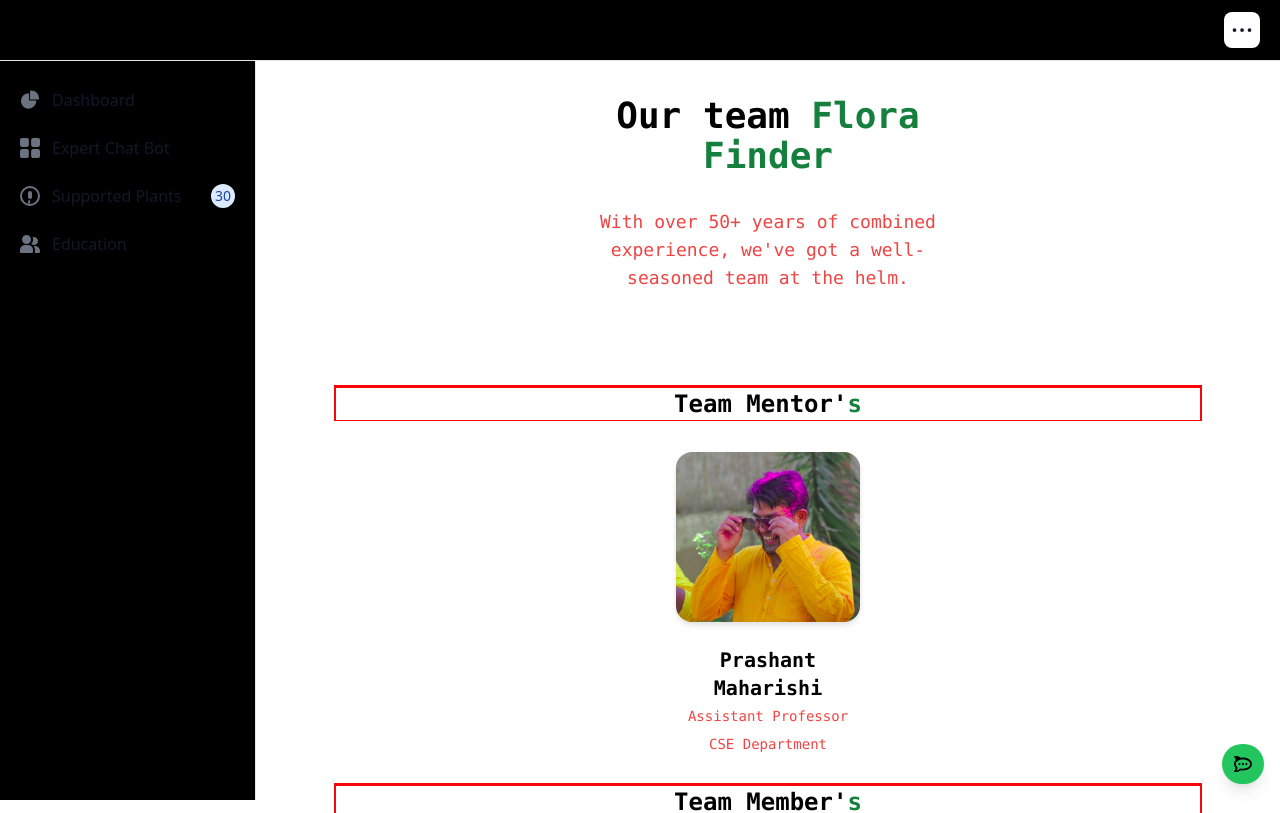
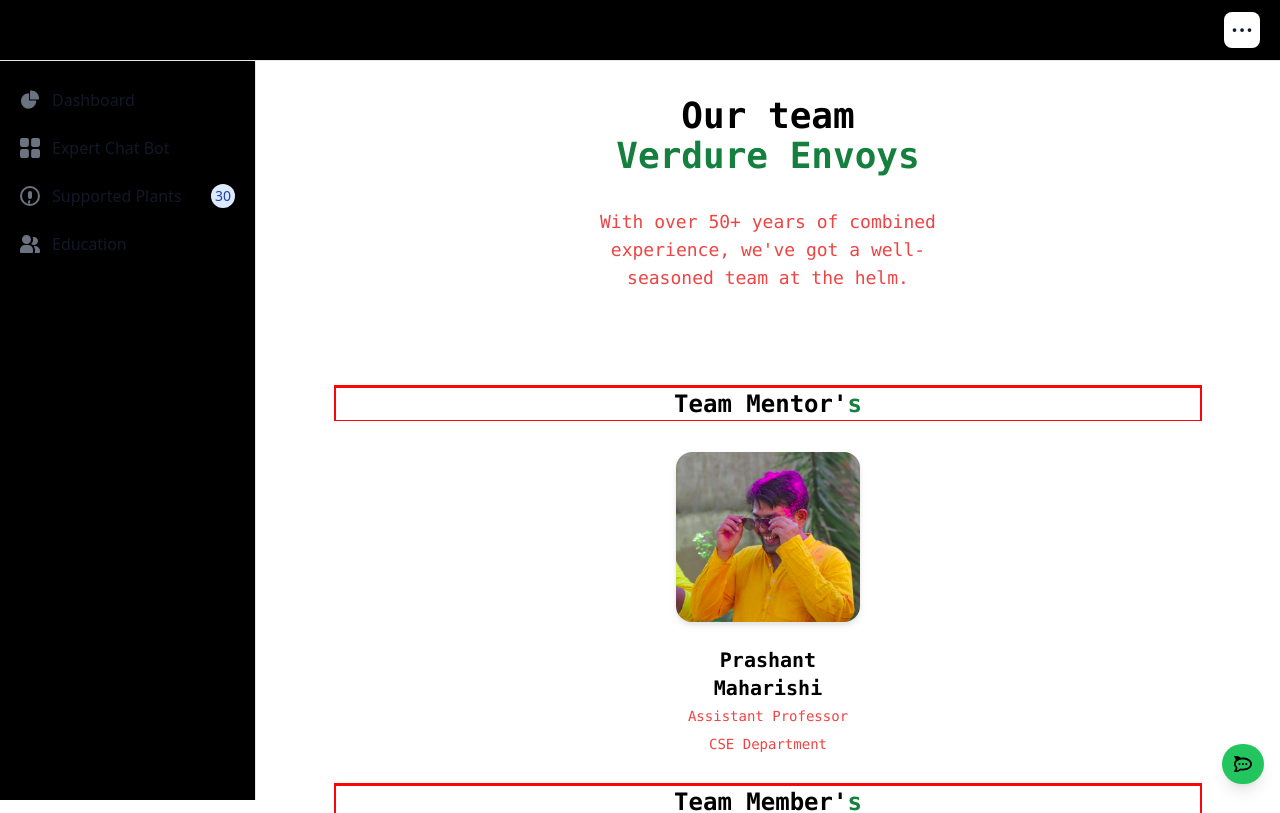
Before and after one commit to anurag629/BotaniScan, a Next.js app: page /ourteam in a window 1280 px wide. Shown: the top 813 px of the page. Built offline with nearby package versions, Linux system fonts and the light colour scheme.

Commit message:
updated-ui

```diff
--- a/components/team/MainTeam.tsx
+++ b/components/team/MainTeam.tsx
@@ -9,7 +9,7 @@ const MainContent: React.FC = () => {
         <div className="flex flex-wrap justify-center text-center mb-24 mt-24">
         <div className="w-full lg:w-6/12 px-4">
           <h1 className="text-white-900 text-4xl font-bold mb-8">
-            Our team <b className='text-green-700 '>Flora Finder</b>
+            Our team <br/><b className='text-green-700'>Verdure Envoys</b>
           </h1>
           <p className="text-red-500 text-lg font-light">
             With over 50+ years of combined experience, we&apos;ve got a well-seasoned team at the helm.
```
